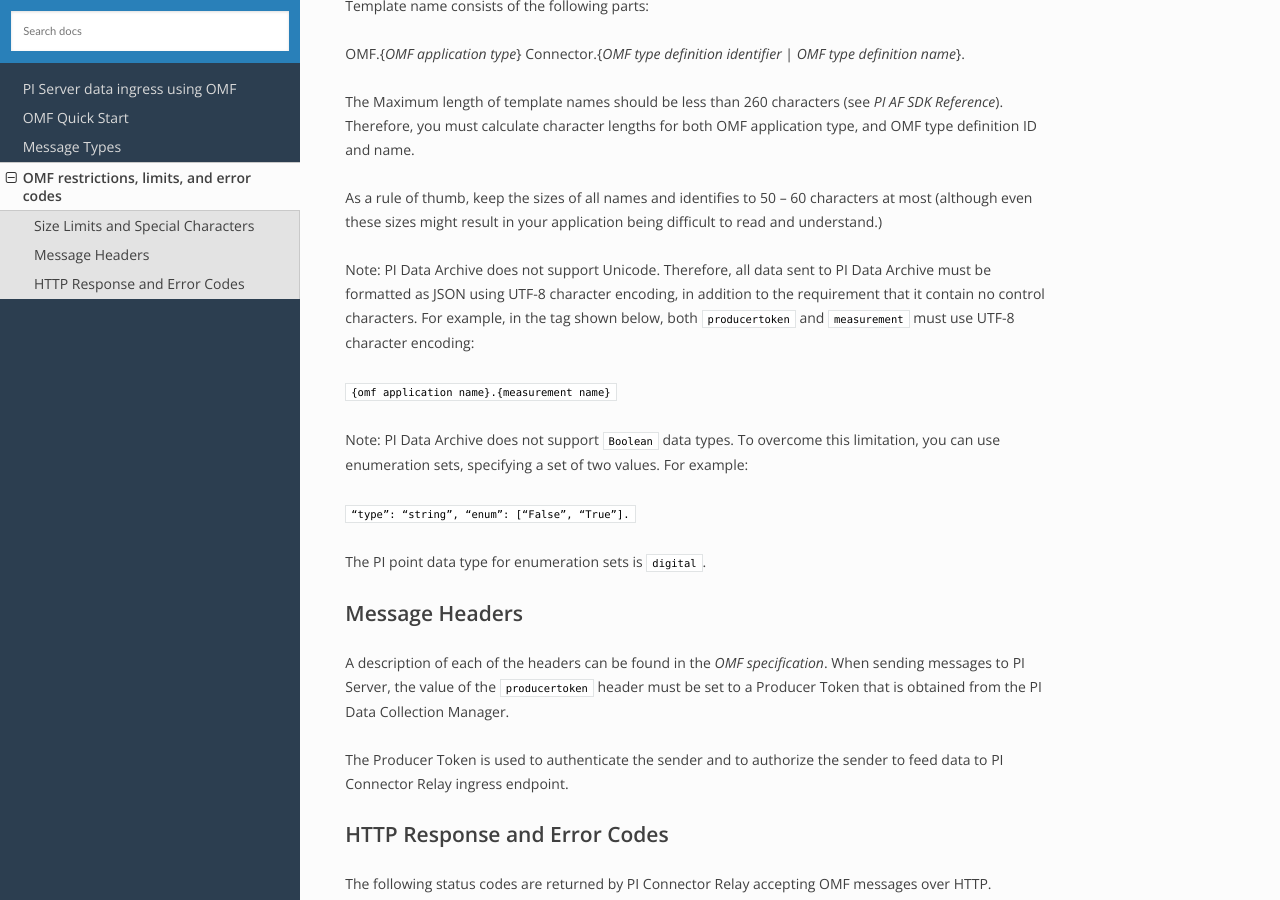
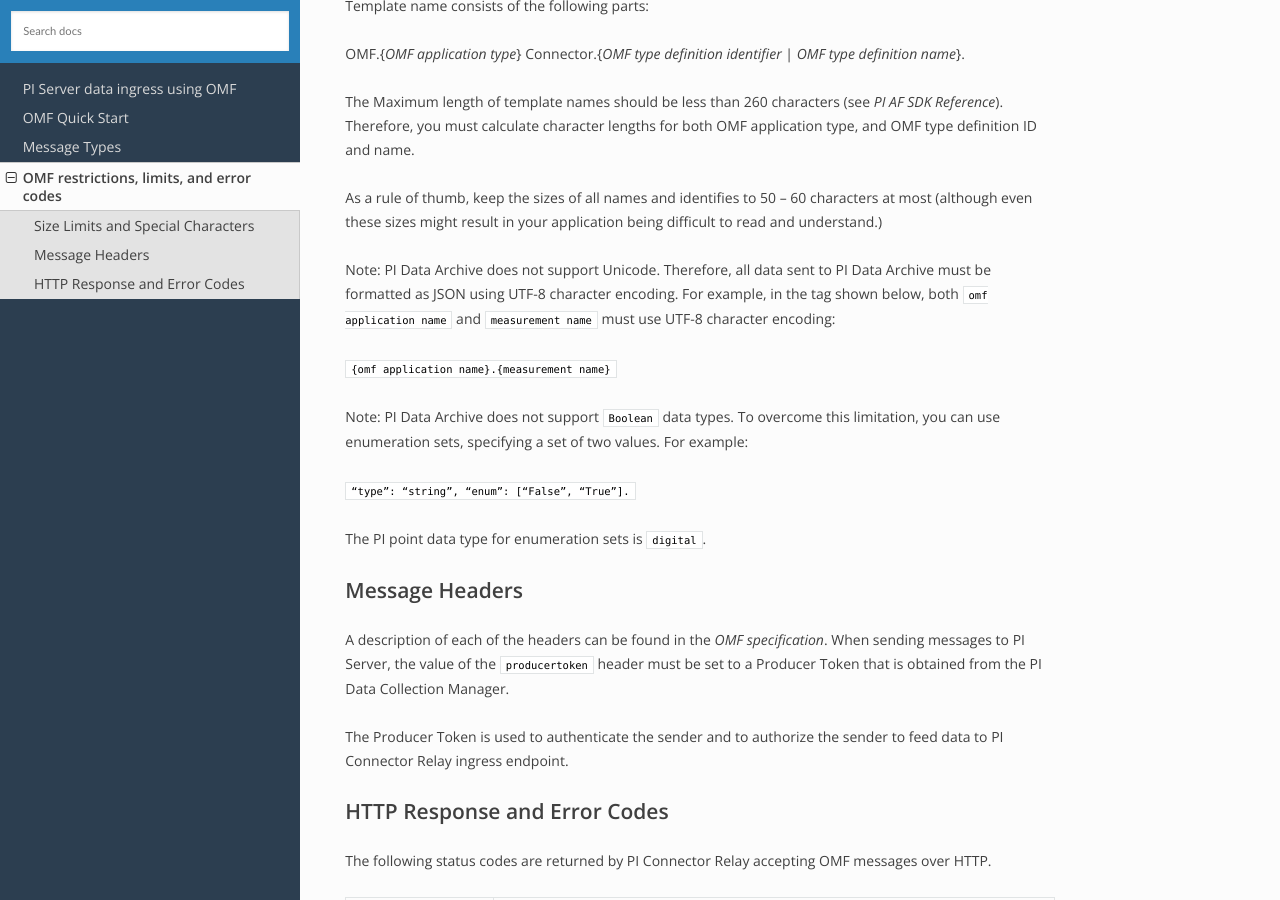
Before and after one commit to osisoft/OMF-Developer-Companion-Guide, a Sphinx documentation site: the page built from docs/OMF-Reference.rst, in a window 1280 px wide and 900 px high, scrolled down 728 px. Built offline with Sphinx 7.4.7 and the Read the Docs theme 2.0.0, drawn with Linux system fonts in a browser that asks for light colours.

Commit message:
Update OMF-Reference.rst

```diff
--- a/docs/OMF-Reference.rst
+++ b/docs/OMF-Reference.rst
@@ -41,8 +41,7 @@
 might result in your application being difficult to read and understand.)
 
 Note: PI Data Archive does not support Unicode. Therefore, all data sent to PI Data Archive must
-be formatted as JSON using UTF-8 character encoding, in addition to the requirement that it contain no control
-characters. For example, in the tag shown below, both ``producertoken`` and ``measurement`` must use UTF-8 character encoding:
+be formatted as JSON using UTF-8 character encoding. For example, in the tag shown below, both ``omf application name`` and ``measurement name`` must use UTF-8 character encoding:
 
 ``{omf application name}.{measurement name}``
 
```
